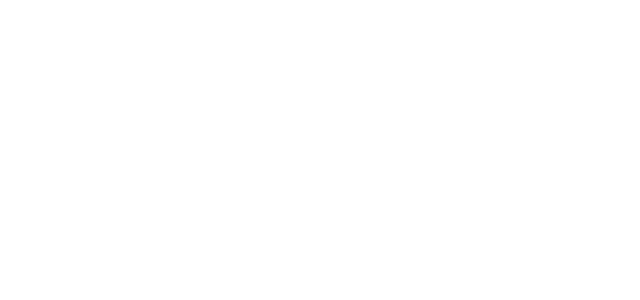
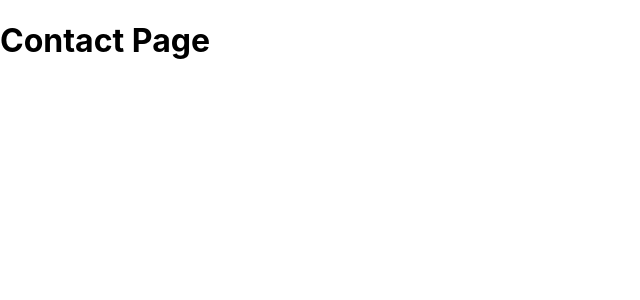
Before and after one commit to MomentaiBro/MomentaiDev, a React (Create React App) app: page /contact in a window 1280 px wide. Shown: the top 300 px of the page, without its empty margins (0-640 px from the left). Built offline with nearby package versions, Linux system fonts and the light colour scheme.

Commit message:
added contact component

```diff
--- a/src/App.js
+++ b/src/App.js
@@ -4,6 +4,7 @@
 import SinglePost from "./components/SinglePost";
 import Blog from "./components/Blog";
 import Project from "./components/Project";
+import Contact from "./components/Contact";
 import './App.css';
 
 function App() {
@@ -15,6 +16,7 @@
         <Route component={SinglePost} path='/post/:slug' />
         <Route component={Blog} path='/blog' />
         <Route component={Project} path='/project' />
+        <Route component={Contact} path='/contact' />
       </Switch>
     </BrowserRouter>
   );
--- /dev/null
+++ b/src/components/Contact.js
@@ -0,0 +1,7 @@
+import React from "react"
+
+export default function Contact() {
+    return(
+        <h1>Contact Page</h1>
+    )
+}
```
